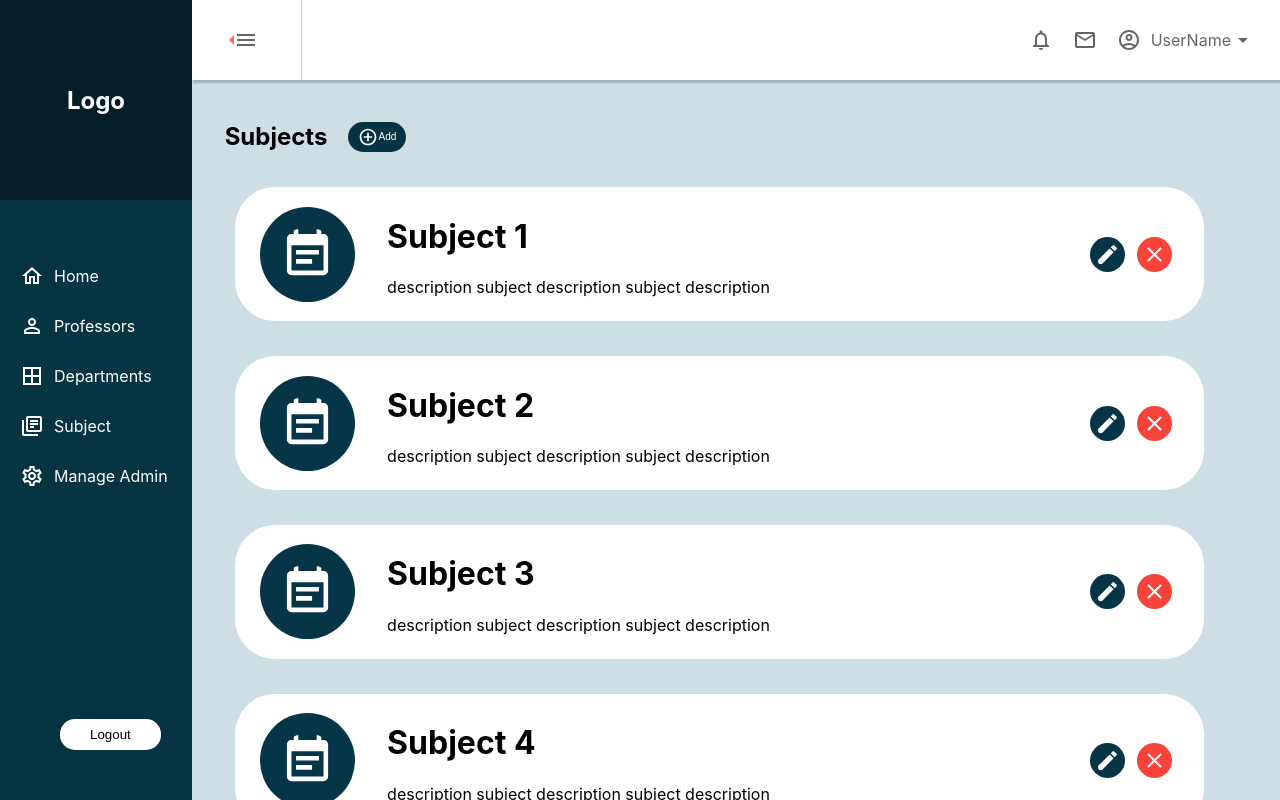
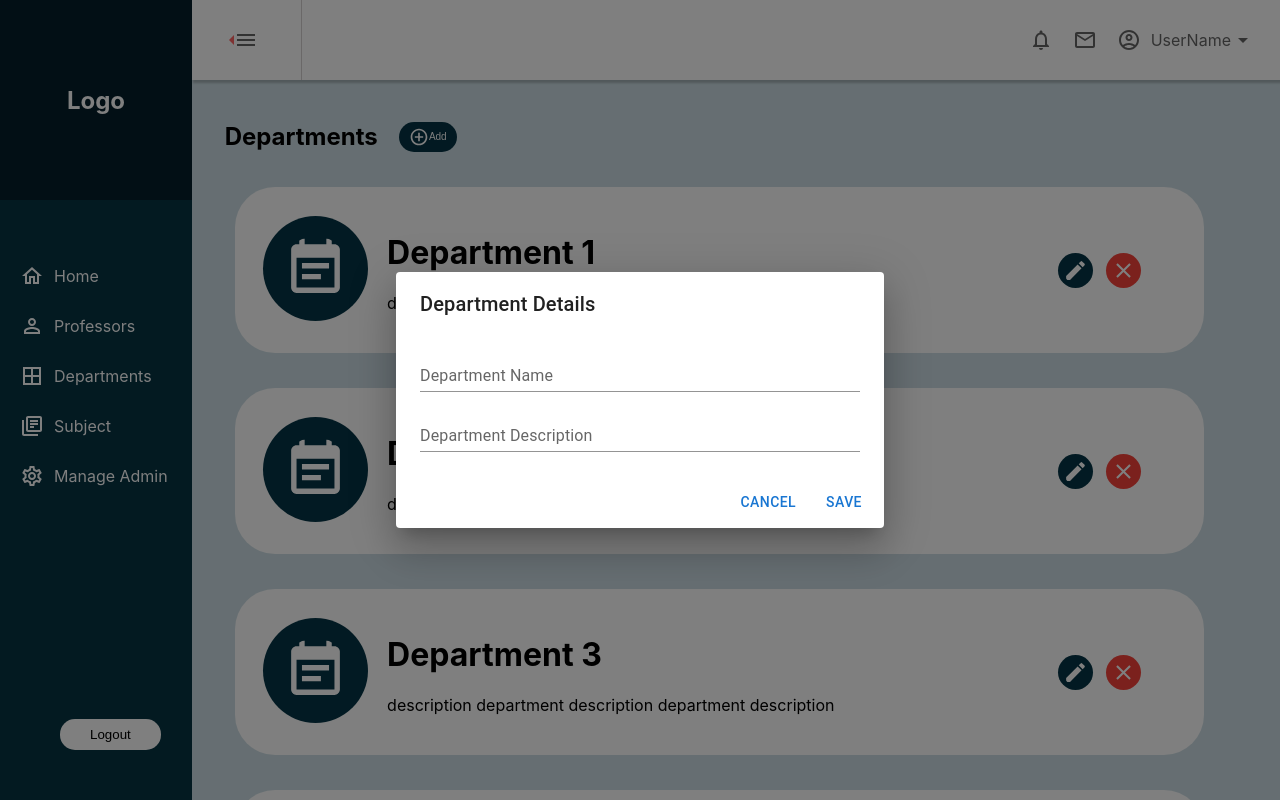
Before and after one commit to Moamen112/Graduation_Project, a React (Create React App) app in the folder graduation_project/: page / in a window 1280 px wide. Both pictures are taken after a click on the button "Add". Shown: the top 800 px of the page. Built offline with nearby package versions, Linux system fonts and the light colour scheme.

Commit message:
PopUp added

```diff
--- a/graduation_project/src/App.js
+++ b/graduation_project/src/App.js
@@ -10,7 +10,7 @@ function App() {
 		<div className="App">
 			<Nav />
 			<SideNav />
-			<Subjects />
+			<Departments />
 		</div>
 	);
 }
--- a/graduation_project/src/component/Departments.js
+++ b/graduation_project/src/component/Departments.js
@@ -5,6 +5,13 @@ import EventNoteIcon from "@mui/icons-material/EventNote";
 import EditIcon from "@mui/icons-material/Edit";
 import ClearOutlinedIcon from "@mui/icons-material/ClearOutlined";
 import DepartmentsData from "../common/DepartmentsData";
+import Button from "@mui/material/Button";
+import TextField from "@mui/material/TextField";
+import Dialog from "@mui/material/Dialog";
+import DialogActions from "@mui/material/DialogActions";
+import DialogContent from "@mui/material/DialogContent";
+import DialogContentText from "@mui/material/DialogContentText";
+import DialogTitle from "@mui/material/DialogTitle";
 
 function Departments() {
 	const [departments, setDepartments] = useState([]);
@@ -12,6 +19,41 @@ function Departments() {
 	useEffect(() => {
 		setDepartments(DepartmentsData);
 	}, []);
+
+	const [open, setOpen] = useState(false);
+
+	const handleClickOpen = () => {
+		setOpen(true);
+	};
+
+	const handleClose = () => {
+		setOpen(false);
+	};
+
+	const [data, setData] = useState(DepartmentsData);
+
+	const handleSubmit = (e) => {
+		e.preventDefault();
+		fetch("../common/DepartmentsData", {
+			method: "POST",
+			headers: {
+				"Content-Type": "application/json",
+			},
+			body: JSON.stringify(data),
+		})
+			.then((response) => response.json())
+			.then((data) => {
+				console.log("Success:", data);
+			})
+			.catch((error) => {
+				console.error("Error:", error);
+			});
+	};
+
+	const handleChange = (e) => {
+		const { name, value } = e.target;
+		setData((prevData) => ({ ...prevData, [name]: value }));
+	};
 
 	// Add Function
 
@@ -33,7 +75,7 @@ function Departments() {
 			<Content>
 				<Header>
 					<h2>Departments</h2>
-					<AddButton>
+					<AddButton onClick={handleClickOpen}>
 						<AddCircleOutlineIcon
 							style={addStyle}
 							//onClick={addDepartment}
@@ -64,6 +106,47 @@ function Departments() {
 					))}
 				</DepList>
 			</Content>
+
+			<Dialog
+				open={open}
+				onClose={handleClose}>
+				<form onSubmit={handleSubmit}>
+					<DialogTitle>Department Details</DialogTitle>
+					<DialogContent>
+						<TextField
+							autoFocus
+							margin="dense"
+							id="name"
+							label="Department Name"
+							type="text"
+							value={data.name}
+							fullWidth
+							variant="standard"
+							onChange={handleChange}
+						/>
+
+						<TextField
+							autoFocus
+							margin="dense"
+							id="description"
+							label="Department Description"
+							type="text"
+							value={data.description}
+							fullWidth
+							variant="standard"
+							onChange={handleChange}
+						/>
+					</DialogContent>
+					<DialogActions>
+						<Button onClick={handleClose}>Cancel</Button>
+						<Button
+							onClick={handleClose}
+							type="submit">
+							Save
+						</Button>
+					</DialogActions>
+				</form>
+			</Dialog>
 		</DepContainer>
 	);
 }
--- a/graduation_project/src/component/Subjects.js
+++ b/graduation_project/src/component/Subjects.js
@@ -5,6 +5,13 @@ import EventNoteIcon from "@mui/icons-material/EventNote";
 import EditIcon from "@mui/icons-material/Edit";
 import ClearOutlinedIcon from "@mui/icons-material/ClearOutlined";
 import subjectsData from "../common/SubjectsData";
+import Button from "@mui/material/Button";
+import TextField from "@mui/material/TextField";
+import Dialog from "@mui/material/Dialog";
+import DialogActions from "@mui/material/DialogActions";
+import DialogContent from "@mui/material/DialogContent";
+import DialogContentText from "@mui/material/DialogContentText";
+import DialogTitle from "@mui/material/DialogTitle";
 
 function Subjects() {
 	const [subjects, setSubjects] = useState([]);
@@ -12,6 +19,41 @@ function Subjects() {
 	useEffect(() => {
 		setSubjects(subjectsData);
 	}, []);
+
+	const [open, setOpen] = useState(false);
+
+	const handleClickOpen = () => {
+		setOpen(true);
+	};
+
+	const handleClose = () => {
+		setOpen(false);
+	};
+
+	const [data, setData] = useState(subjectsData);
+
+	const handleSubmit = (e) => {
+		e.preventDefault();
+		fetch("../common/SubjectsData", {
+			method: "POST",
+			headers: {
+				"Content-Type": "application/json",
+			},
+			body: JSON.stringify(data),
+		})
+			.then((response) => response.json())
+			.then((data) => {
+				console.log("Success:", data);
+			})
+			.catch((error) => {
+				console.error("Error:", error);
+			});
+	};
+
+	const handleChange = (e) => {
+		const { name, value } = e.target;
+		setData((prevData) => ({ ...prevData, [name]: value }));
+	};
 
 	// Add Function
 
@@ -34,11 +76,8 @@ function Subjects() {
 			<Content>
 				<Header>
 					<h2>Subjects</h2>
-					<AddButton>
-						<AddCircleOutlineIcon
-							style={addStyle}
-							//onClick={addSubject}
-						/>
+					<AddButton onClick={handleClickOpen}>
+						<AddCircleOutlineIcon style={addStyle} />
 						Add
 					</AddButton>
 				</Header>
@@ -67,6 +106,47 @@ function Subjects() {
 					))}
 				</SubList>
 			</Content>
+
+			<Dialog
+				open={open}
+				onClose={handleClose}>
+				<form onSubmit={handleSubmit}>
+					<DialogTitle>Subject Details</DialogTitle>
+					<DialogContent>
+						<TextField
+							autoFocus
+							margin="dense"
+							id="name"
+							label="Subject Name"
+							type="text"
+							value={data.name}
+							fullWidth
+							variant="standard"
+							onChange={handleChange}
+						/>
+
+						<TextField
+							autoFocus
+							margin="dense"
+							id="description"
+							label="Subject Description"
+							type="text"
+							value={data.description}
+							fullWidth
+							variant="standard"
+							onChange={handleChange}
+						/>
+					</DialogContent>
+					<DialogActions>
+						<Button onClick={handleClose}>Cancel</Button>
+						<Button
+							onClick={handleClose}
+							type="submit">
+							Save
+						</Button>
+					</DialogActions>
+				</form>
+			</Dialog>
 		</SubContainer>
 	);
 }
```
Also changed, not shown: graduation_project/src/common/Popup.js (added, +54 -0 lines).
